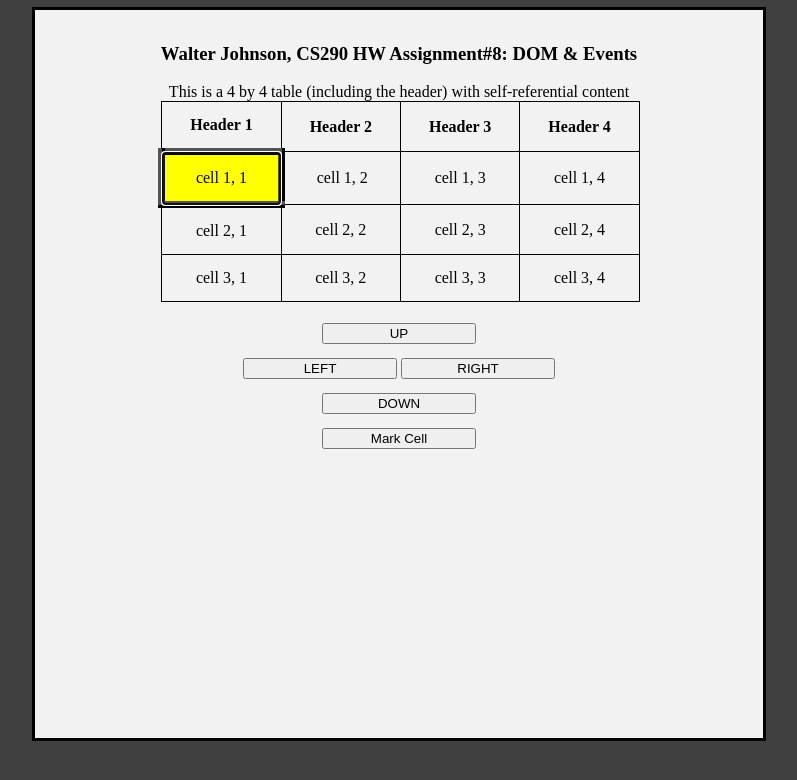
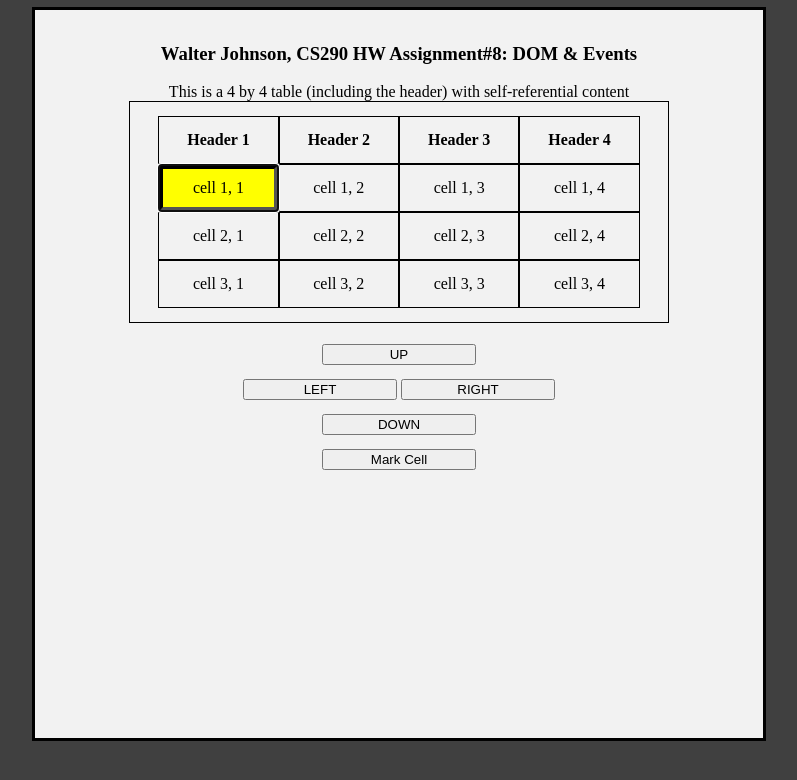
Before and after one commit to johnwalt8/CS290_DOM-Events, a plain HTML site: page test.html in a window 1280 px wide. Shown: the whole page, without its empty margins (241-1038 px from the left). Drawn offline with Linux system fonts and the light colour scheme.

Commit message:
css changes to cell borders

```diff
--- a/style.css
+++ b/style.css
@@ -16,20 +16,34 @@ h3 {
     text-align: center;
 }
 
-table, th, td {
+table {
     text-align: center;
     border: 1px solid black;
-    border-collapse: collapse;
+    /* border-collapse: collapse; */
+    border-spacing: 0px;
     padding: 14px 28px;
     margin: auto;
     margin-top: 7px;
     margin-bottom: 14px;
 }
 
+th, td {
+    text-align: center;
+    border: 1px solid black;
+    /* border-collapse: collapse; */
+    border-spacing: 0px;
+    padding: 14px 28px;
+    margin: auto;
+    margin-top: 7px;
+    margin-bottom: 14px;
+}
+
+
 .cell:focus {
     background-color: yellow;
-    border: 7px solid black;
+    border: 5px solid black;
     border-style: inset;
+    padding: 5px 19px;
 }
 
 div {
```
